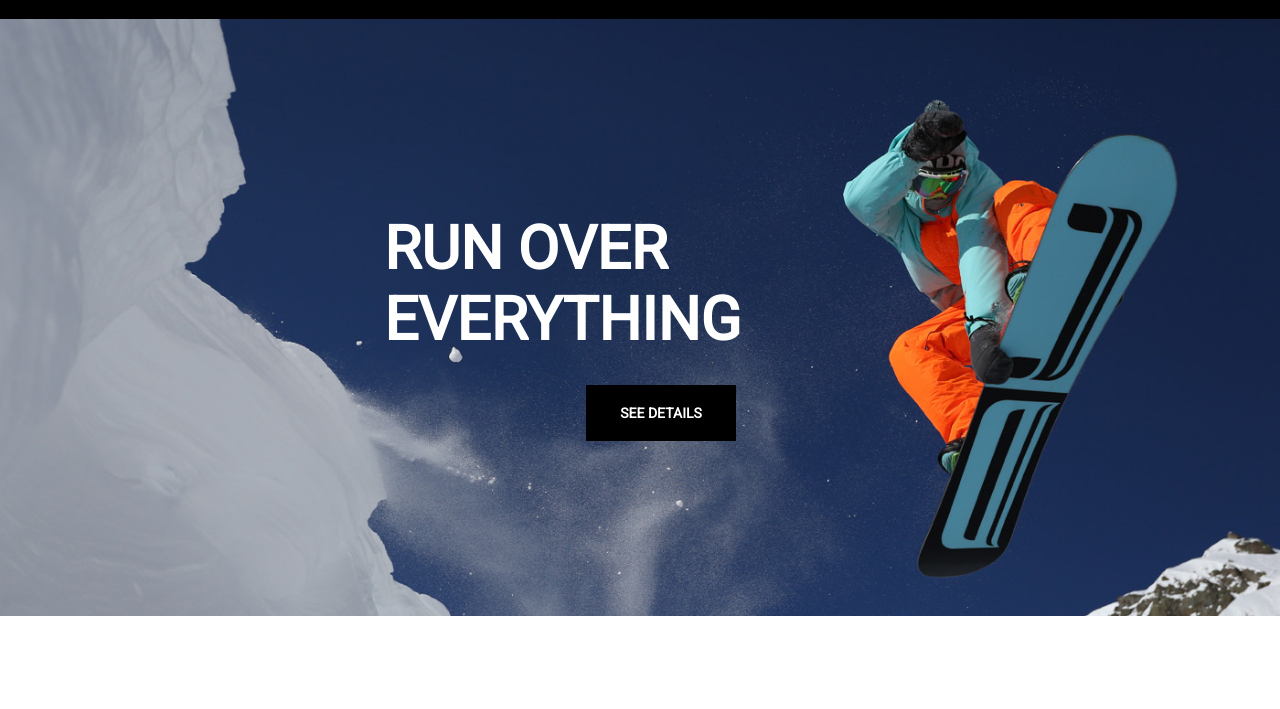
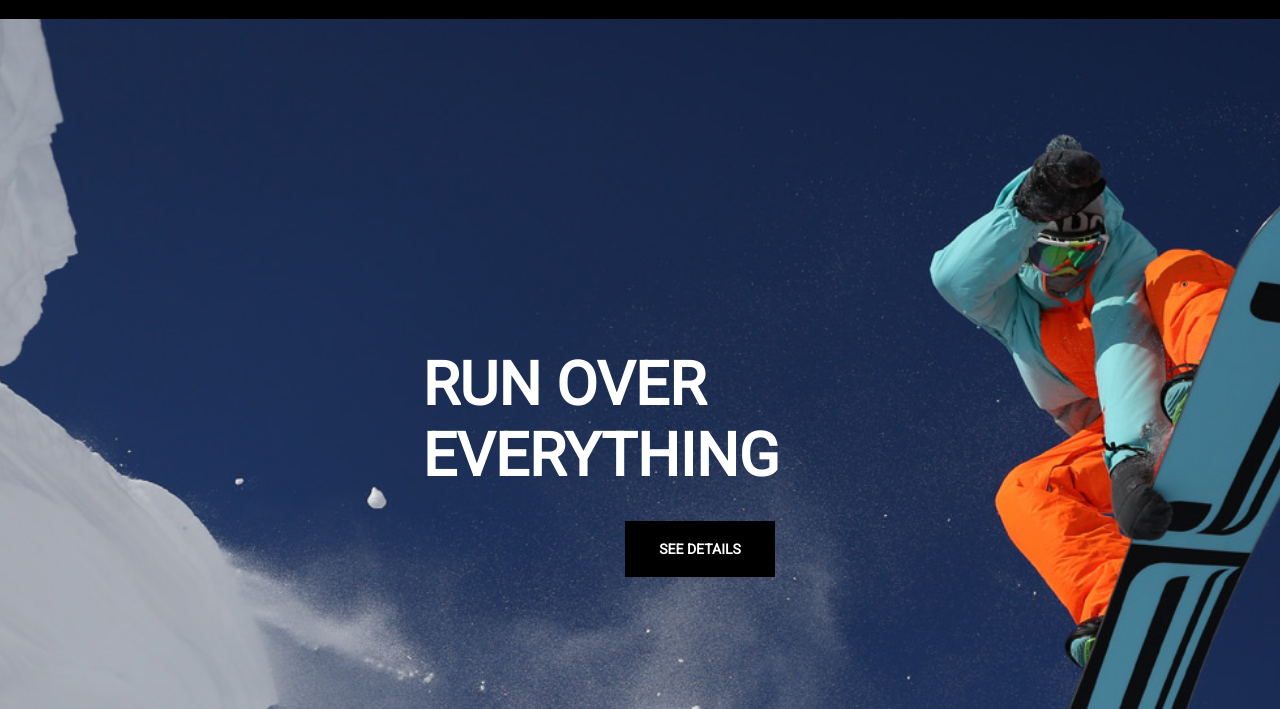
Before and after one commit to skriptys/IT_Academy, a website: page src/index.html in a window 1280 px wide. Shown: the part 91-800 px from the top of the page. Drawn offline with nearby package versions, Linux system fonts and the light colour scheme; files that its build step writes are made by us from their sources.

Commit message:
no message

```diff
--- a/src/style/common-style.less
+++ b/src/style/common-style.less
@@ -81,14 +81,14 @@ nav {
 
 .snowboard{
     background: url('../img/snowboard.jpg')no-repeat center top / cover;
-    height: 597px;
+    height: 865px;
 
 }
 
 .position__titles{
     position: absolute;
-    top: 38%;
-    left: 30%;
+    top: 55%;
+    left: 33%;
 
 }
 .snowboard__titles{
```
